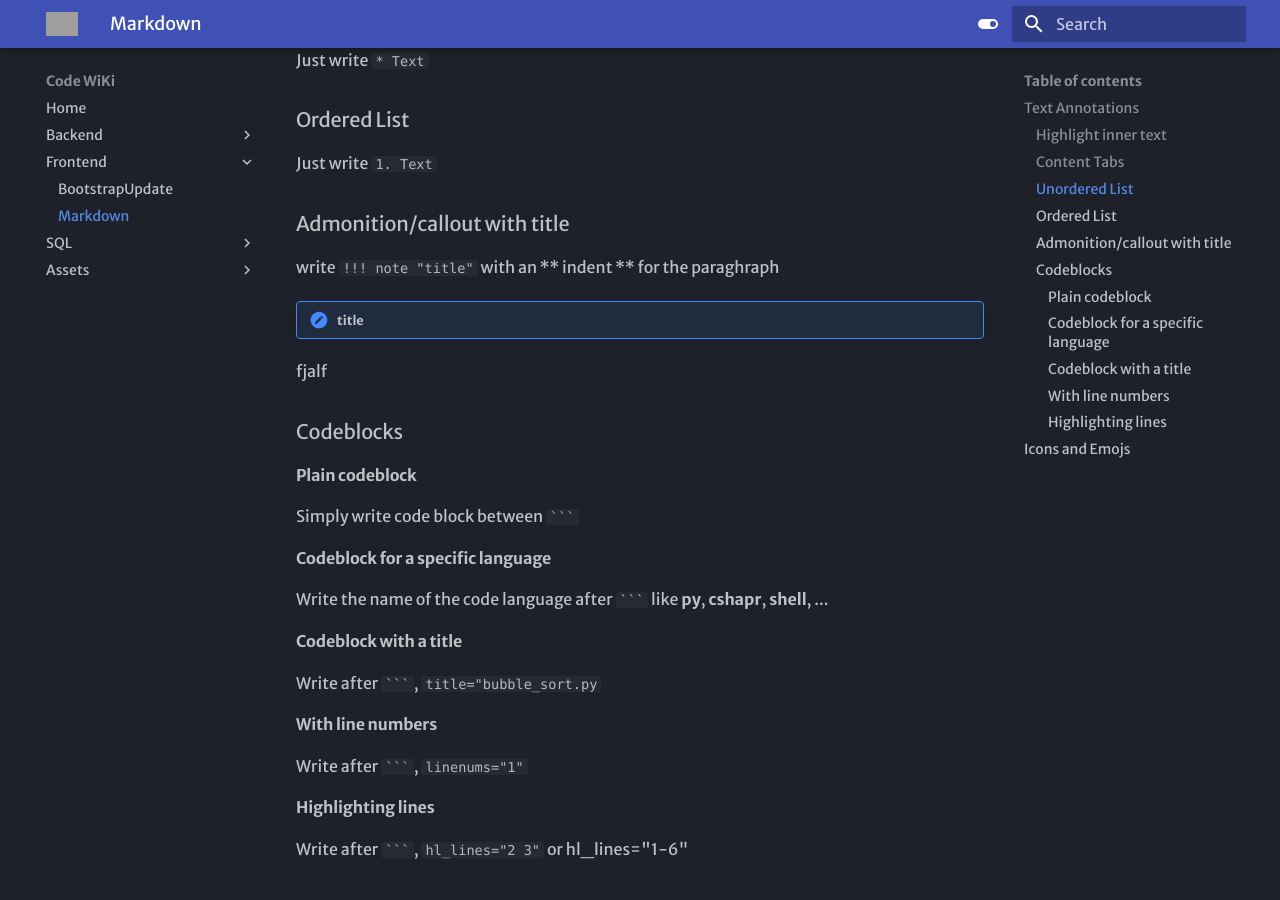
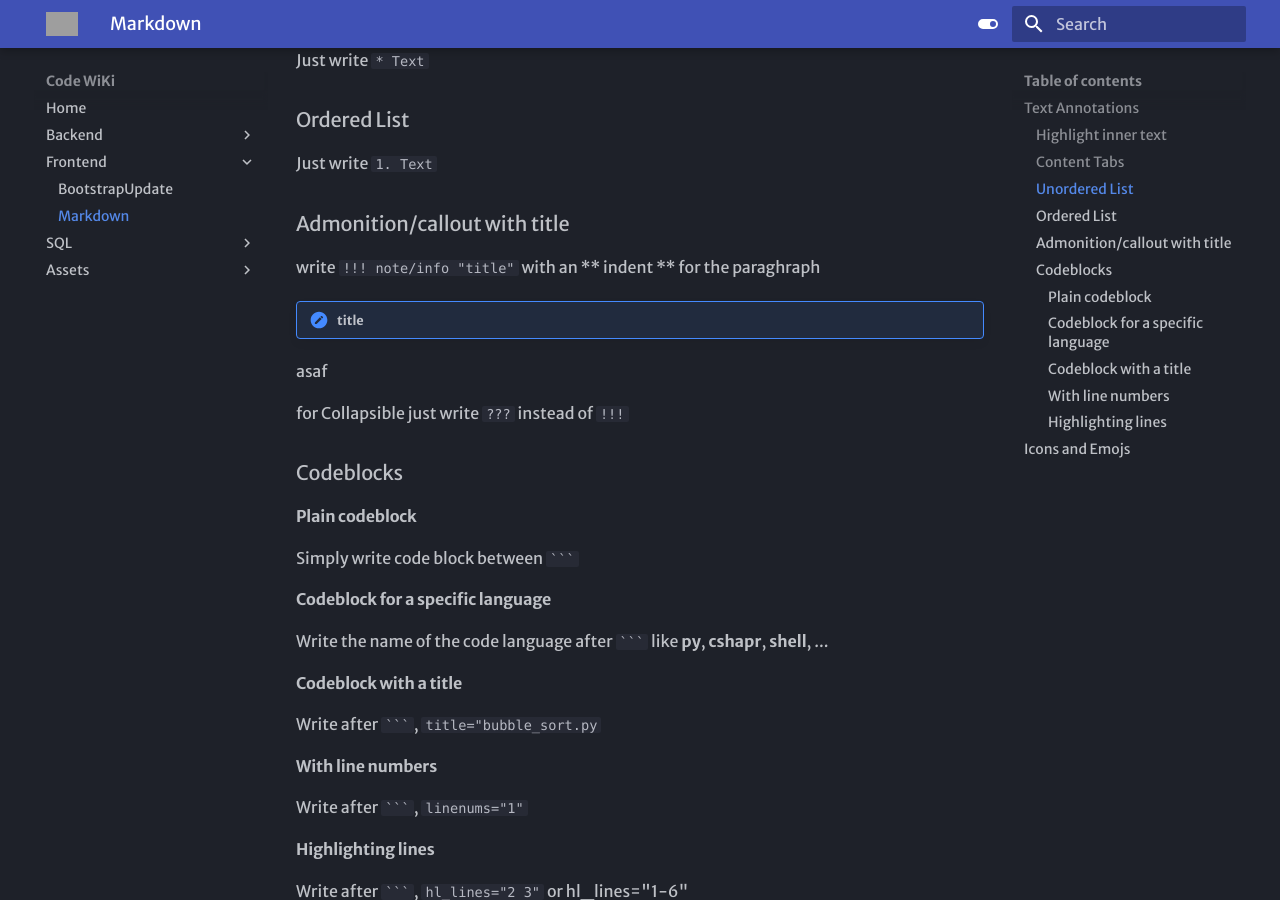
Before and after one commit to mkouhpayeh/code-wiki, an MkDocs documentation site: the page built from docs/Frontend/markdown.md, in a window 1280 px wide and 900 px high, scrolled down 436 px. Built offline with MkDocs 1.6.1 and Material for MkDocs 9.7.7, drawn with Linux system fonts in a browser that asks for light colours; emoji names are drawn with the system emoji font; some web fonts are replaced; grey boxes are pictures that could not be loaded.

Commit message:
Update markdown.md

```diff
--- a/docs/Frontend/markdown.md
+++ b/docs/Frontend/markdown.md
@@ -23,10 +23,12 @@ Just write ` * Text `
 Just write ` 1. Text `
 
 ### Admonition/callout with title
-write ` !!! note "title" ` with an ** indent ** for the paraghraph
+write ` !!! note/info "title" ` with an ** indent ** for the paraghraph
 !!! note "title"
-  fjalf
 
+  asaf
+
+for Collapsible just write ` ??? ` instead of ` !!! `
 
 ### Codeblocks
 
```
